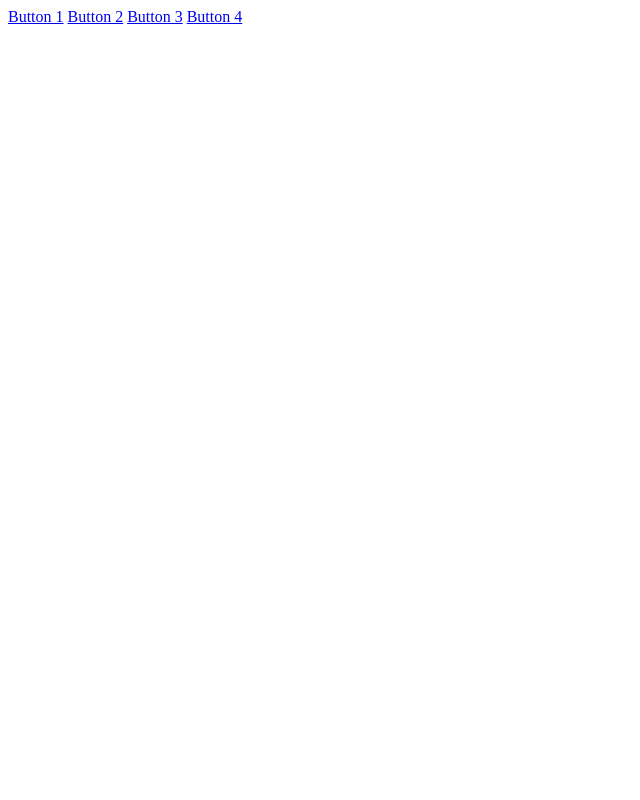
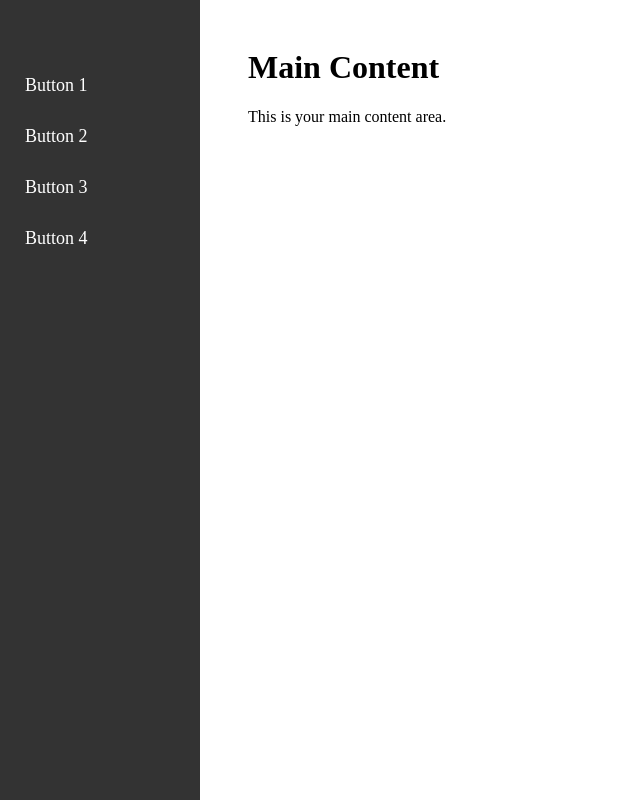
Before and after one commit to prav002/css4_ethnus, a plain HTML site: page index.html in a window 1280 px wide. Shown: the whole page, without its empty margins (0-640 px from the left). Drawn offline with Linux system fonts and the light colour scheme.

Commit message:
Update index.html

```diff
--- a/index.html
+++ b/index.html
@@ -3,15 +3,76 @@
 <head>
     <meta charset="UTF-8">
     <meta name="viewport" content="width=device-width, initial-scale=1.0">
-    <link rel="stylesheet" href="css4.css" >
     <title>Side Nav Buttons</title>
+    <style>
+        /* Add CSS styles for the side navigation */
+        .sidenav {
+            height: 100%;
+            width: 200px;
+            position: fixed;
+            top: 0;
+            left: 0; /* Change to 0 to make it initially visible */
+            background-color: #333;
+            overflow-x: hidden;
+            transition: 0.3s;
+            padding-top: 60px;
+        }
+
+        .sidenav a {
+            padding: 15px 25px;
+            text-decoration: none;
+            font-size: 18px;
+            color: #fff;
+            display: block;
+            transition: 0.2s;
+        }
+
+        .sidenav a:hover {
+            background-color: #555;
+        }
+
+        /* Style for the container */
+        .container {
+            margin-left: 220px;
+            padding: 20px;
+        }
+
+        /* Style for the toggle button */
+        .toggle-btn {
+            position: absolute;
+            top: 10px;
+            left: 10px;
+            cursor: pointer;
+            color: #fff;
+        }
+    </style>
 </head>
 <body>
-    <div class="sidenav">
-        <a href="https://drive.google.com/drive/folders/1ZZpDgjLgqk9u1si01tHokBz4fqUaYjjE">Button 1</a>
+    <div class="toggle-btn" onclick="toggleNav()">☰</div> <!-- Add a toggle button -->
+
+    <div class="sidenav" id="sidenav">
+        <a href="#">Button 1</a>
         <a href="#">Button 2</a>
         <a href="#">Button 3</a>
         <a href="#">Button 4</a>
     </div>
+
+    <div class="container">
+        <!-- Your main content goes here -->
+        <h1>Main Content</h1>
+        <p>This is your main content area.</p>
+    </div>
+
+    <script>
+        // JavaScript function to toggle the side navigation menu
+        function toggleNav() {
+            var sidenav = document.getElementById("sidenav");
+            if (sidenav.style.left === "0px") {
+                sidenav.style.left = "-200px";
+            } else {
+                sidenav.style.left = "0px";
+            }
+        }
+    </script>
 </body>
 </html>
```
